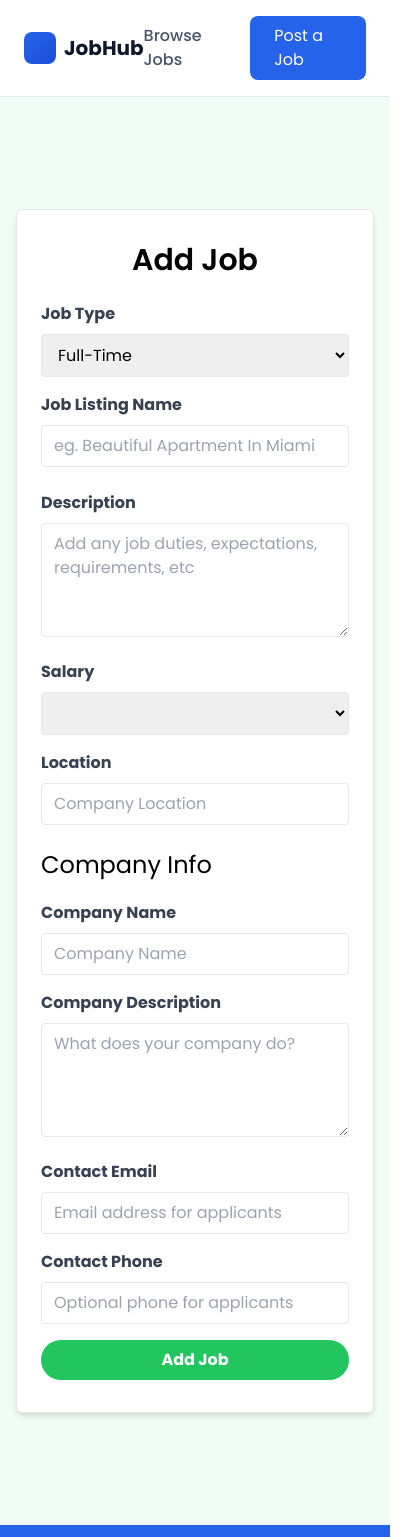
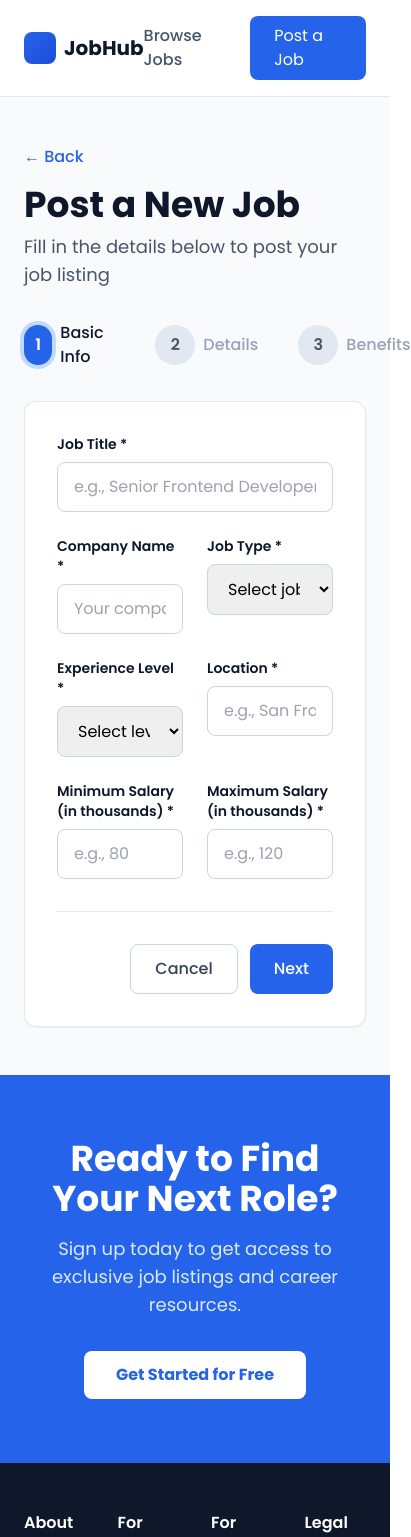
Before and after one commit to Sameer-472/Vue.js-Job-Portal, a Vue app: page /jobs/add-job in a window 390 px wide. Shown: the top 1537 px of the page, 411 px wide, since content can reach past the window. Built offline with nearby package versions, Linux system fonts and the light colour scheme.

Commit message:
added new job posting form

```diff
--- a/src/jobs.json
+++ b/src/jobs.json
@@ -69,6 +69,22 @@
         "contactEmail": "test@gmail.com",
         "contactPhone": "+923163136464"
       }
+    },
+    {
+      "id": "e970",
+      "jobTitle": "Java Developer",
+      "company": "ME Digital Group",
+      "jobType": "Contract",
+      "experience": "Senior",
+      "location": "Karachi",
+      "minSalary": 20000,
+      "maxSalary": 40000,
+      "description": "test",
+      "responsibilities": "test",
+      "requirements": "test",
+      "benefits": "test",
+      "skills": "test",
+      "featured": false
     }
   ]
 }
--- a/src/views/AddJob.vue
+++ b/src/views/AddJob.vue
@@ -2,126 +2,290 @@
 import axios from 'axios';
 import { reactive } from 'vue';
 import { useRouter } from 'vue-router';
-
-
-const form = reactive({
-    type: 'Full-Time',
-    title: '',
-    description: '',
-    salary: '',
-    location: '',
-    company: {
-        name: '',
-        description: '',
-        contactEmail: '',
-        contactPhone: '',
-    },
-});
+import { ref } from 'vue'
 
 const router = useRouter();
 
-const handleSubmit=(async()=> {
+const currentStep = ref(0)
+const steps = ['Basic Info', 'Details', 'Benefits']
+
+const emit = defineEmits(['back', 'submitted'])
+
+const handleSubmit = async () => {
     try {
-        await axios.post("http://localhost:5000/jobs" , {...form});
+        await axios.post("http://localhost:5000/jobs", { ...formData });
+        emit('submitted', formData);
         router.push("/jobs")
     } catch (error) {
-        console.log("error while creating new job" , error)
+        console.log("error while creating new job", error)
     }
-})
+}
+
+const formData = reactive({
+    title: '',
+    company: '',
+    type: '',
+    experience: '',
+    location: '',
+    minSalary: '',
+    maxSalary: '',
+    description: '',
+    responsibilities: '',
+    requirements: '',
+    benefits: '',
+    skills: '',
+    featured: false
+});
+
 </script>
 
 <template>
-    <section class="bg-green-50">
-        <div class="container m-auto max-w-2xl py-24">
-            <div class="bg-white px-6 py-8 mb-4 shadow-md rounded-md border m-4 md:m-0">
-                <form @submit.prevent="handleSubmit">
-                    <h2 class="text-3xl text-center font-semibold mb-6">Add Job</h2>
+    <div class="min-h-screen bg-slate-50 py-12">
+        <div class="max-w-4xl mx-auto px-6">
+            <!-- Header -->
+            <div class="mb-8">
+                <button @click="emit('back')"
+                    class="text-blue-600 hover:text-blue-700 font-medium mb-4 flex items-center gap-2">
+                    ← Back
+                </button>
+                <h1 class="text-4xl font-bold text-slate-900 mb-2">Post a New Job</h1>
+                <p class="text-slate-600 text-lg">Fill in the details below to post your job listing</p>
+            </div>
 
-                    <div class="mb-4">
-                        <label for="type" class="block text-gray-700 font-bold mb-2">Job Type</label>
-                        <select v-model="form.type" id="type" name="type" class="border rounded w-full py-2 px-3"
-                            required>
-                            <option value="Full-Time">Full-Time</option>
-                            <option value="Part-Time">Part-Time</option>
-                            <option value="Remote">Remote</option>
-                            <option value="Internship">Internship</option>
-                        </select>
+            <!-- Progress Indicator -->
+            <div class="mb-8 flex items-center gap-4">
+                <div v-for="(step, index) in steps" :key="index" class="flex items-center gap-2">
+                    <div :class="[
+                        'w-10 h-10 rounded-full flex items-center justify-center font-semibold transition-all',
+                        currentStep > index
+                            ? 'bg-blue-600 text-white'
+                            : currentStep === index
+                                ? 'bg-blue-600 text-white ring-4 ring-blue-200'
+                                : 'bg-slate-200 text-slate-600'
+                    ]">
+                        {{ index + 1 }}
+                    </div>
+                    <span :class="[
+                        'font-medium',
+                        currentStep >= index ? 'text-slate-900' : 'text-slate-400'
+                    ]">
+                        {{ step }}
+                    </span>
+                    <div v-if="index < steps.length - 1" :class="[
+                        'flex-1 h-1 mx-2',
+                        currentStep > index ? 'bg-blue-600' : 'bg-slate-200'
+                    ]"></div>
+                </div>
+            </div>
+
+            <!-- Form -->
+            <form @submit.prevent="handleSubmit" class="bg-white rounded-xl shadow-sm border border-slate-200 p-8">
+
+                <!-- Step 1: Basic Job Information -->
+                <div v-if="currentStep === 0" class="space-y-6">
+                    <div>
+                        <label class="block text-sm font-semibold text-slate-900 mb-2">Job Title *</label>
+                        <input v-model="formData.title" type="text" placeholder="e.g., Senior Frontend Developer"
+                            class="w-full px-4 py-3 border border-slate-300 rounded-lg focus:outline-none focus:ring-2 focus:ring-blue-500"
+                            required />
                     </div>
 
-                    <div class="mb-4">
-                        <label class="block text-gray-700 font-bold mb-2">Job Listing Name</label>
-                        <input type="text" v-model="form.title" id="name" name="name"
-                            class="border rounded w-full py-2 px-3 mb-2" placeholder="eg. Beautiful Apartment In Miami"
-                            required />
-                    </div>
-                    <div class="mb-4">
-                        <label for="description" class="block text-gray-700 font-bold mb-2">Description</label>
-                        <textarea id="description" v-model="form.description" name="description"
-                            class="border rounded w-full py-2 px-3" rows="4"
-                            placeholder="Add any job duties, expectations, requirements, etc"></textarea>
+                    <div class="grid grid-cols-2 gap-6">
+                        <div>
+                            <label class="block text-sm font-semibold text-slate-900 mb-2">Company Name *</label>
+                            <input v-model="formData.company" type="text" placeholder="Your company name"
+                                class="w-full px-4 py-3 border border-slate-300 rounded-lg focus:outline-none focus:ring-2 focus:ring-blue-500"
+                                required />
+                        </div>
+                        <div>
+                            <label class="block text-sm font-semibold text-slate-900 mb-2">Job Type *</label>
+                            <select v-model="formData.type"
+                                class="w-full px-4 py-3 border border-slate-300 rounded-lg focus:outline-none focus:ring-2 focus:ring-blue-500"
+                                required>
+                                <option value="">Select job type</option>
+                                <option value="Full-time">Full-time</option>
+                                <option value="Part-time">Part-time</option>
+                                <option value="Contract">Contract</option>
+                                <option value="Freelance">Freelance</option>
+                                <option value="Internship">Internship</option>
+                            </select>
+                        </div>
                     </div>
 
-                    <div class="mb-4">
-                        <label for="type" class="block text-gray-700 font-bold mb-2">Salary</label>
-                        <select id="salary" v-model="form.salary" name="salary" class="border rounded w-full py-2 px-3"
-                            required>
-                            <option value="Under $50K">under $50K</option>
-                            <option value="$50K - $60K">$50 - $60K</option>
-                            <option value="$60K - $70K">$60 - $70K</option>
-                            <option value="$70K - $80K">$70 - $80K</option>
-                            <option value="$80K - $90K">$80 - $90K</option>
-                            <option value="$90K - $100K">$90 - $100K</option>
-                            <option value="$100K - $125K">$100 - $125K</option>
-                            <option value="$125K - $150K">$125 - $150K</option>
-                            <option value="$150K - $175K">$150 - $175K</option>
-                            <option value="$175K - $200K">$175 - $200K</option>
-                            <option value="Over $200K">Over $200K</option>
-                        </select>
+                    <div class="grid grid-cols-2 gap-6">
+                        <div>
+                            <label class="block text-sm font-semibold text-slate-900 mb-2">Experience Level *</label>
+                            <select v-model="formData.experience"
+                                class="w-full px-4 py-3 border border-slate-300 rounded-lg focus:outline-none focus:ring-2 focus:ring-blue-500"
+                                required>
+                                <option value="">Select level</option>
+                                <option value="Entry-level">Entry-level</option>
+                                <option value="Mid-level">Mid-level</option>
+                                <option value="Senior">Senior</option>
+                                <option value="Lead">Lead</option>
+                            </select>
+                        </div>
+                        <div>
+                            <label class="block text-sm font-semibold text-slate-900 mb-2">Location *</label>
+                            <input v-model="formData.location" type="text"
+                                placeholder="e.g., San Francisco, CA or Remote"
+                                class="w-full px-4 py-3 border border-slate-300 rounded-lg focus:outline-none focus:ring-2 focus:ring-blue-500"
+                                required />
+                        </div>
                     </div>
 
-                    <div class="mb-4">
-                        <label class="block text-gray-700 font-bold mb-2"> Location </label>
-                        <input type="text" v-model="form.location" id="location" name="location"
-                            class="border rounded w-full py-2 px-3 mb-2" placeholder="Company Location" required />
+                    <div class="grid grid-cols-2 gap-6">
+                        <div>
+                            <label class="block text-sm font-semibold text-slate-900 mb-2">Minimum Salary (in thousands)
+                                *</label>
+                            <input v-model="formData.minSalary" type="number" placeholder="e.g., 80"
+                                class="w-full px-4 py-3 border border-slate-300 rounded-lg focus:outline-none focus:ring-2 focus:ring-blue-500"
+                                required />
+                        </div>
+                        <div>
+                            <label class="block text-sm font-semibold text-slate-900 mb-2">Maximum Salary (in thousands)
+                                *</label>
+                            <input v-model="formData.maxSalary" type="number" placeholder="e.g., 120"
+                                class="w-full px-4 py-3 border border-slate-300 rounded-lg focus:outline-none focus:ring-2 focus:ring-blue-500"
+                                required />
+                        </div>
                     </div>
+                </div>
 
-                    <h3 class="text-2xl mb-5">Company Info</h3>
-
-                    <div class="mb-4">
-                        <label for="company" class="block text-gray-700 font-bold mb-2">Company Name</label>
-                        <input type="text" v-model="form.company.name" id="company" name="company"
-                            class="border rounded w-full py-2 px-3" placeholder="Company Name" />
-                    </div>
-
-                    <div class="mb-4">
-                        <label for="company_description" class="block text-gray-700 font-bold mb-2">Company
-                            Description</label>
-                        <textarea id="company_description" v-model="form.company.description" name="company_description"
-                            class="border rounded w-full py-2 px-3" rows="4"
-                            placeholder="What does your company do?"></textarea>
-                    </div>
-
-                    <div class="mb-4">
-                        <label for="contact_email" class="block text-gray-700 font-bold mb-2">Contact Email</label>
-                        <input type="email" v-model="form.company.contactEmail" id="contact_email" name="contact_email"
-                            class="border rounded w-full py-2 px-3" placeholder="Email address for applicants"
-                            required />
-                    </div>
-                    <div class="mb-4">
-                        <label for="contact_phone" class="block text-gray-700 font-bold mb-2">Contact Phone</label>
-                        <input type="tel" v-model="form.company.contactPhone" id="contact_phone" name="contact_phone"
-                            class="border rounded w-full py-2 px-3" placeholder="Optional phone for applicants" />
+                <!-- Step 2: Job Details -->
+                <div v-else-if="currentStep === 1" class="space-y-6">
+                    <div>
+                        <label class="block text-sm font-semibold text-slate-900 mb-2">Job Description *</label>
+                        <textarea v-model="formData.description"
+                            placeholder="Provide a compelling overview of the role and what makes it unique" rows="4"
+                            class="w-full px-4 py-3 border border-slate-300 rounded-lg focus:outline-none focus:ring-2 focus:ring-blue-500 resize-none"
+                            required></textarea>
+                        <p class="text-sm text-slate-500 mt-2">{{ formData.description.length }}/500 characters</p>
                     </div>
 
                     <div>
-                        <button
-                            class="bg-green-500 hover:bg-green-600 text-white font-bold py-2 px-4 rounded-full w-full focus:outline-none focus:shadow-outline"
-                            type="submit">
-                            Add Job
+                        <label class="block text-sm font-semibold text-slate-900 mb-2">Responsibilities *</label>
+                        <textarea v-model="formData.responsibilities"
+                            placeholder="List key responsibilities (one per line)" rows="5"
+                            class="w-full px-4 py-3 border border-slate-300 rounded-lg focus:outline-none focus:ring-2 focus:ring-blue-500 resize-none"
+                            required></textarea>
+                        <p class="text-sm text-slate-500 mt-2">Enter each responsibility on a new line</p>
+                    </div>
+
+                    <div>
+                        <label class="block text-sm font-semibold text-slate-900 mb-2">Requirements *</label>
+                        <textarea v-model="formData.requirements"
+                            placeholder="List required qualifications and skills (one per line)" rows="5"
+                            class="w-full px-4 py-3 border border-slate-300 rounded-lg focus:outline-none focus:ring-2 focus:ring-blue-500 resize-none"
+                            required></textarea>
+                        <p class="text-sm text-slate-500 mt-2">Enter each requirement on a new line</p>
+                    </div>
+                </div>
+
+                <!-- Step 3: Benefits & Skills -->
+                <div v-else-if="currentStep === 2" class="space-y-6">
+                    <div>
+                        <label class="block text-sm font-semibold text-slate-900 mb-2">Benefits *</label>
+                        <textarea v-model="formData.benefits" placeholder="List job benefits (one per line)" rows="5"
+                            class="w-full px-4 py-3 border border-slate-300 rounded-lg focus:outline-none focus:ring-2 focus:ring-blue-500 resize-none"
+                            required></textarea>
+                        <p class="text-sm text-slate-500 mt-2">Enter each benefit on a new line</p>
+                    </div>
+
+                    <div>
+                        <label class="block text-sm font-semibold text-slate-900 mb-2">Required Skills *</label>
+                        <input v-model="formData.skills" type="text"
+                            placeholder="Enter skills separated by commas (e.g., React, TypeScript, Tailwind)"
+                            class="w-full px-4 py-3 border border-slate-300 rounded-lg focus:outline-none focus:ring-2 focus:ring-blue-500"
+                            required />
+                        <div v-if="formData.skills" class="flex flex-wrap gap-2 mt-3">
+                            <span v-for="skill in formData.skills.split(',').map(s => s.trim()).filter(s => s)"
+                                :key="skill" class="px-3 py-1 bg-blue-100 text-blue-700 rounded-full text-sm">
+                                {{ skill }}
+                            </span>
+                        </div>
+                    </div>
+
+                    <div>
+                        <label class="flex items-center gap-3">
+                            <input v-model="formData.featured" type="checkbox"
+                                class="w-5 h-5 border-slate-300 rounded" />
+                            <span class="text-sm font-medium text-slate-900">Mark as featured job (premium)</span>
+                        </label>
+                    </div>
+                </div>
+
+                <!-- Navigation Buttons -->
+                <div class="flex justify-between gap-4 mt-8 pt-8 border-t border-slate-200">
+                    <button v-if="currentStep > 0" type="button" @click="currentStep--"
+                        class="px-6 py-3 border border-slate-300 text-slate-700 rounded-lg hover:bg-slate-50 transition-colors font-medium">
+                        Previous
+                    </button>
+                    <div v-else></div>
+
+                    <div class="flex gap-3">
+                        <button type="button" @click="emit('back')"
+                            class="px-6 py-3 border border-slate-300 text-slate-700 rounded-lg hover:bg-slate-50 transition-colors font-medium">
+                            Cancel
+                        </button>
+                        <button v-if="currentStep < steps.length - 1" type="button" @click="currentStep++"
+                            class="px-6 py-3 bg-blue-600 text-white rounded-lg hover:bg-blue-700 transition-colors font-medium">
+                            Next
+                        </button>
+                        <button v-else type="submit"
+                            class="px-6 py-3 bg-green-600 text-white rounded-lg hover:bg-green-700 transition-colors font-medium">
+                            Post Job
                         </button>
                     </div>
-                </form>
-            </div>
+                </div>
+            </form>
         </div>
-    </section>
+    </div>
 </template>
+
+<!-- <script setup>
+
+
+
+
+const submitForm = () => {
+  if (validateForm()) {
+    emit('submitted', formData.value)
+    formData.value = {
+      jobTitle: '',
+      company: '',
+      jobType: '',
+      experience: '',
+      location: '',
+      minSalary: '',
+      maxSalary: '',
+      description: '',
+      responsibilities: '',
+      requirements: '',
+      benefits: '',
+      skills: '',
+      featured: false
+    }
+    currentStep.value = 0
+  }
+}
+
+const validateForm = () => {
+  return (
+    formData.value.jobTitle.trim() &&
+    formData.value.company.trim() &&
+    formData.value.jobType &&
+    formData.value.experience &&
+    formData.value.location.trim() &&
+    formData.value.minSalary &&
+    formData.value.maxSalary &&
+    formData.value.description.trim() &&
+    formData.value.responsibilities.trim() &&
+    formData.value.requirements.trim() &&
+    formData.value.benefits.trim() &&
+    formData.value.skills.trim()
+  )
+}
+
+const emit = defineEmits(['back', 'submitted'])[1]
+</script> -->
```
